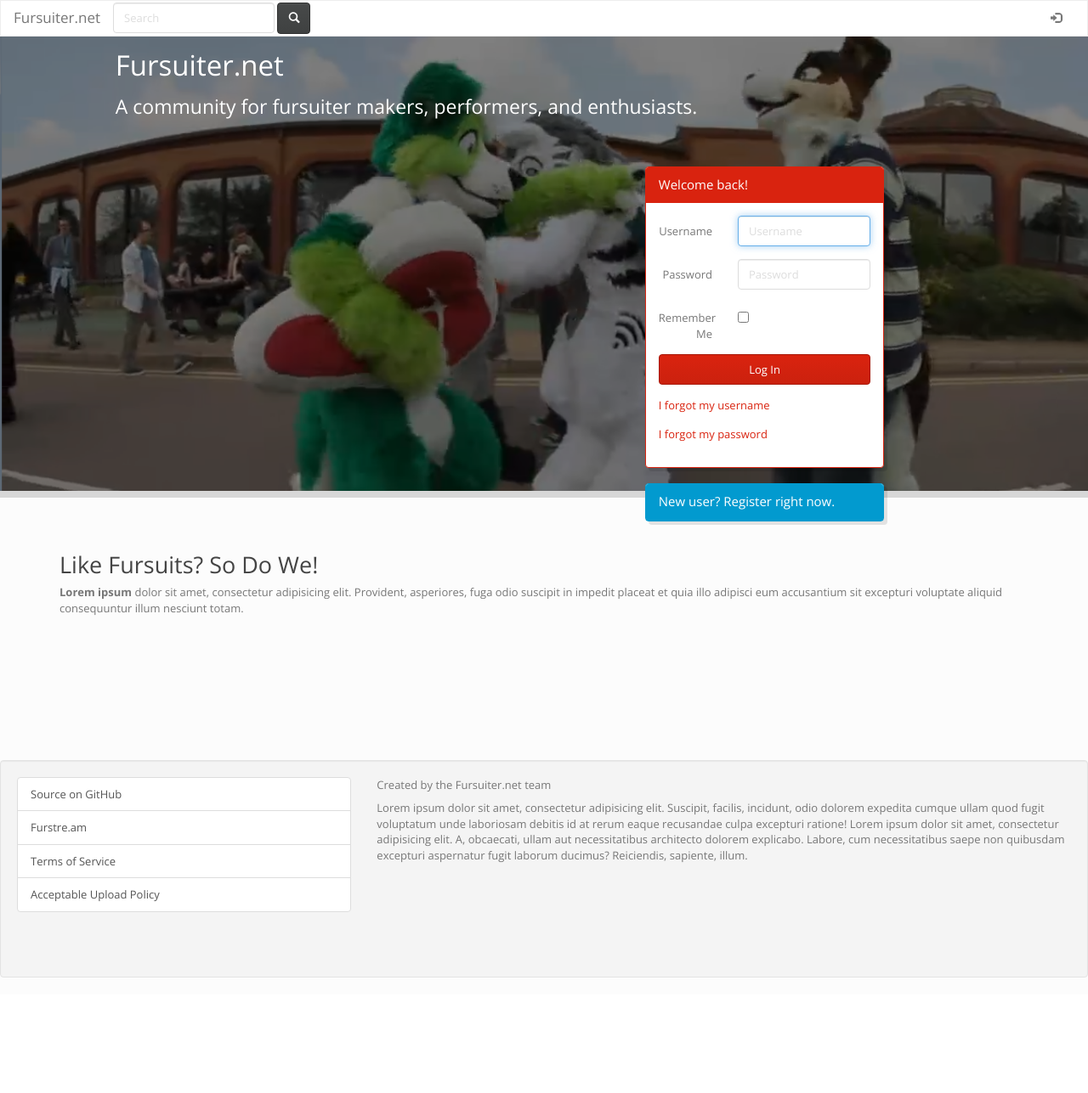
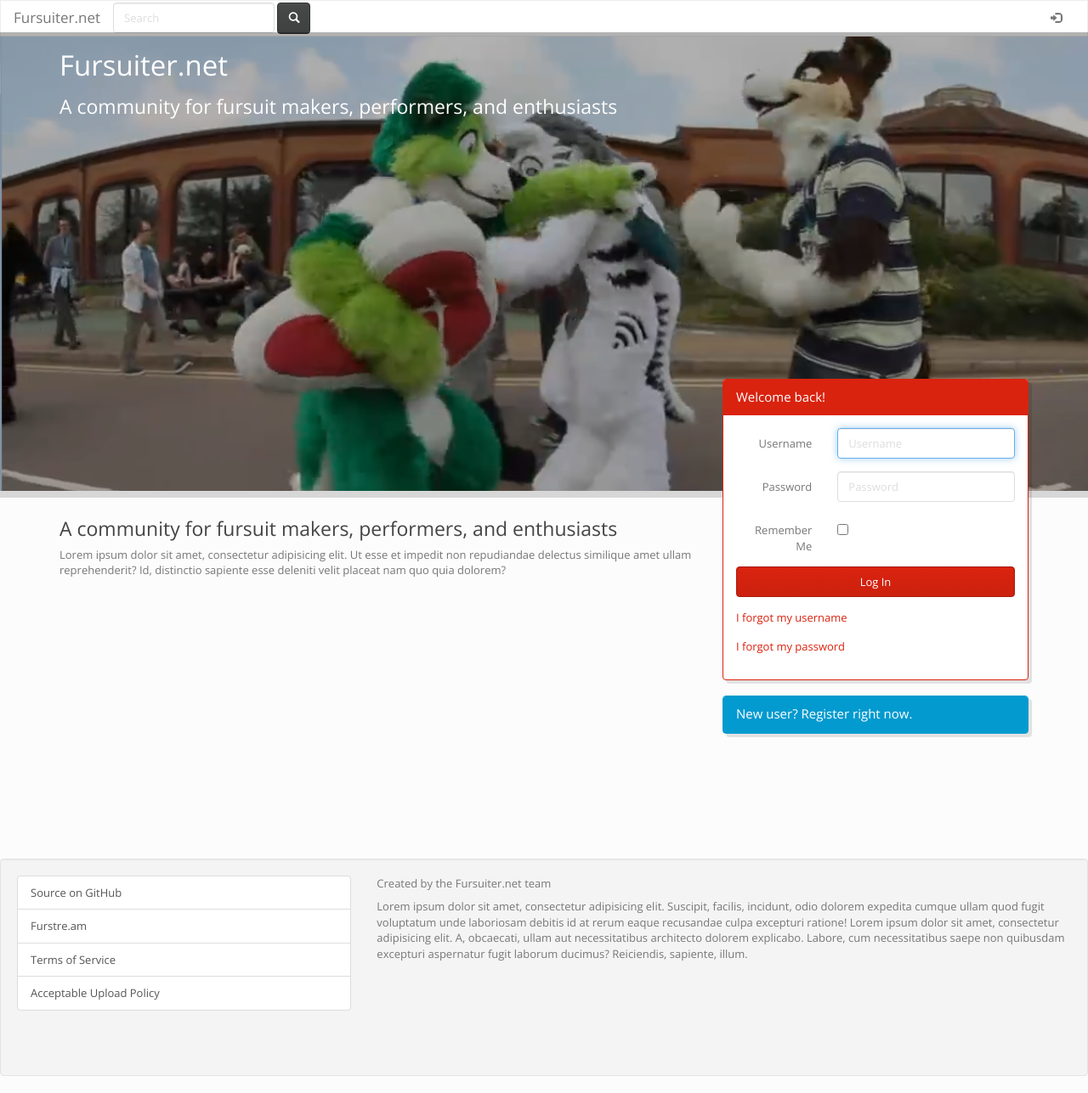
Before and after one commit to FursuiterNET/Fursuiter, a Python web app: template Fursuiter/templates/home.mako in a window 1280 px wide. Shown: the whole page at 85% size. Before the commit the page ends 1151 px from the top, so only its background shows below. Run offline with Mako, Linux system fonts and the light colour scheme; the template is opened without the code that fills it, so the values that code supplies are empty; some libraries are stand-ins or nearby versions.

Commit message:
Front page style and compatibility adjustments

```diff
--- a/Fursuiter/templates/home.mako
+++ b/Fursuiter/templates/home.mako
@@ -138,17 +138,24 @@
 %else:
 
 <style>
+  .jumbomaster-overlay {
+    height: 540px;
+    position: absolute;
+    background-color: rgba(0,0,0,0.3);
+    width: 100%;
+    margin: -23px -15px 0 -15px;
+  }
+
   .jumbomaster {
     height:540px;
     background: transparent url('/static/img/Capture.png') no-repeat top left;
     background-size: cover;
     box-shadow: rgba(0,0,0,0.15) 0 8px 0;
-    padding:0 32px;
     margin:-23px -15px 0 -15px;
   }
 
-  .all-white * {
-    color: #FFF !important
+  .all-white *, .all-white {
+    color: #FFF !important;
   }
 
   .accordion .panel {
@@ -156,18 +163,35 @@
   }
 </style>
 
+<div class="jumbomaster-overlay"></div>
 <div class="jumbomaster">
-  <div class="row">
-    <div class="col-md-11 col-md-offset-1 all-white">
-      <h1>Fursuiter.net</h1>
-      <h3>
-        A community for fursuiter makers, performers, and enthusiasts.
-      </h3>
+  <div class="container">
+    <div class="row" style="min-height:102px;vertical-align:bottom">
+      <div class="col-sm-12 all-white">
+        <h1>
+          Fursuiter.net
+        </h1>
+        <h3>
+          A community for fursuit makers, performers, and enthusiasts
+        </h3>
+      </div>
     </div>
   </div>
+</div>
+
+<div class="container">
   <div class="row">
-    <div class="col-md-3 col-md-offset-7">
-      <div class="accordion" style="margin-top:48px">
+    <div class="col-md-8 hidden-sm hidden-xs">
+      <h3 style="margin-top:32px;">A community for fursuit makers, performers, and enthusiasts</h3>
+      <p>
+        Lorem ipsum dolor sit amet, consectetur adipisicing elit. Ut esse et impedit non repudiandae
+        delectus similique amet ullam reprehenderit? Id, distinctio sapiente esse deleniti velit
+        placeat nam quo quia dolorem?
+      </p>
+    </div>
+
+    <div class="col-md-4">
+      <div class="accordion" style="margin-top:-132px">
         <div class="panel panel-primary panel-toggleable">
           <div class="panel-heading">
             <div class="panel-title">Welcome back!</div>
@@ -288,14 +312,11 @@
         </div>
       </div>
     </div>
+
   </div>
-</div>
+  <div class="row">
+    <div class="col-sm-12">
 
-<div class="container" style="margin: 32px auto">
-  <div class="row">
-    <div class="col-md-12">
-      <h2>Like Fursuits? So Do We!</h2>
-      <p><strong>Lorem ipsum</strong> dolor sit amet, consectetur adipisicing elit. Provident, asperiores, fuga odio suscipit in impedit placeat et quia illo adipisci eum accusantium sit excepturi voluptate aliquid consequuntur illum nesciunt totam.</p>
     </div>
   </div>
 </div>
@@ -305,6 +326,7 @@ $(document).ready(function(){
   $('body').on("click",".accordion .panel-toggleable .panel-heading",function(){
       $('.panel-shown').removeClass('panel-shown')
       $(this).parents('.panel').addClass('panel-shown').find('.panel-body').slideDown()
+        .find('input[type=text]:visible:first').focus()
       $(this).parents('.accordion').find('.panel-toggleable:not(.panel-shown) .panel-body').slideUp()
 
     }).on("mouseover",".panel-toggleable .panel-heading",function(){
--- a/Fursuiter/templates/login.mako
+++ b/Fursuiter/templates/login.mako
@@ -16,11 +16,11 @@
       <div class="col-md-8">
         <div class="login">
 
-          <div class="panel panel-success">
-            <div class="panel-heading">
-              <div class="panel-title">Log In</div>
-            </div>
-            <div class="panel-body">
+          <div class="well">
+            <h2 class="col-sm-11 col-sm-offset-1">
+              Log In
+            </h2>
+            <div class="well-content">
               <%forms:form class_="form-horizontal" role="form" action="" method="POST" name="Login">
                 <div class="form-group">
                   <label class="control-label col-sm-3" for="username">Username</label>
@@ -38,7 +38,7 @@
                 </div>
                 <div class="form-group">
                   <div class="col-sm-3 col-sm-offset-8">
-                    <button type="submit" class="btn btn-success btn-block">Log In</button>
+                    <button type="submit" class="btn btn-primary btn-block">Log In</button>
                   </div>
                 </div>
               </%forms:form>
--- a/Fursuiter/templates/users/register.mako
+++ b/Fursuiter/templates/users/register.mako
@@ -8,7 +8,7 @@
         <div class="register">
 
           <div class="well">
-            <h2>
+            <h2 class="col-sm-11 col-sm-offset-1">
               Register
             </h2>
             <div class="well-content">
@@ -103,7 +103,7 @@
 
       <div class="col-md-4">
         <h4>Already have an account?</h4>
-        <a href="/login" class="btn btn-success">
+        <a href="/login" class="btn btn-primary">
           Login
         </a>
       </div>
```
Also changed, not shown: Fursuiter/static/img/Capture.png.
